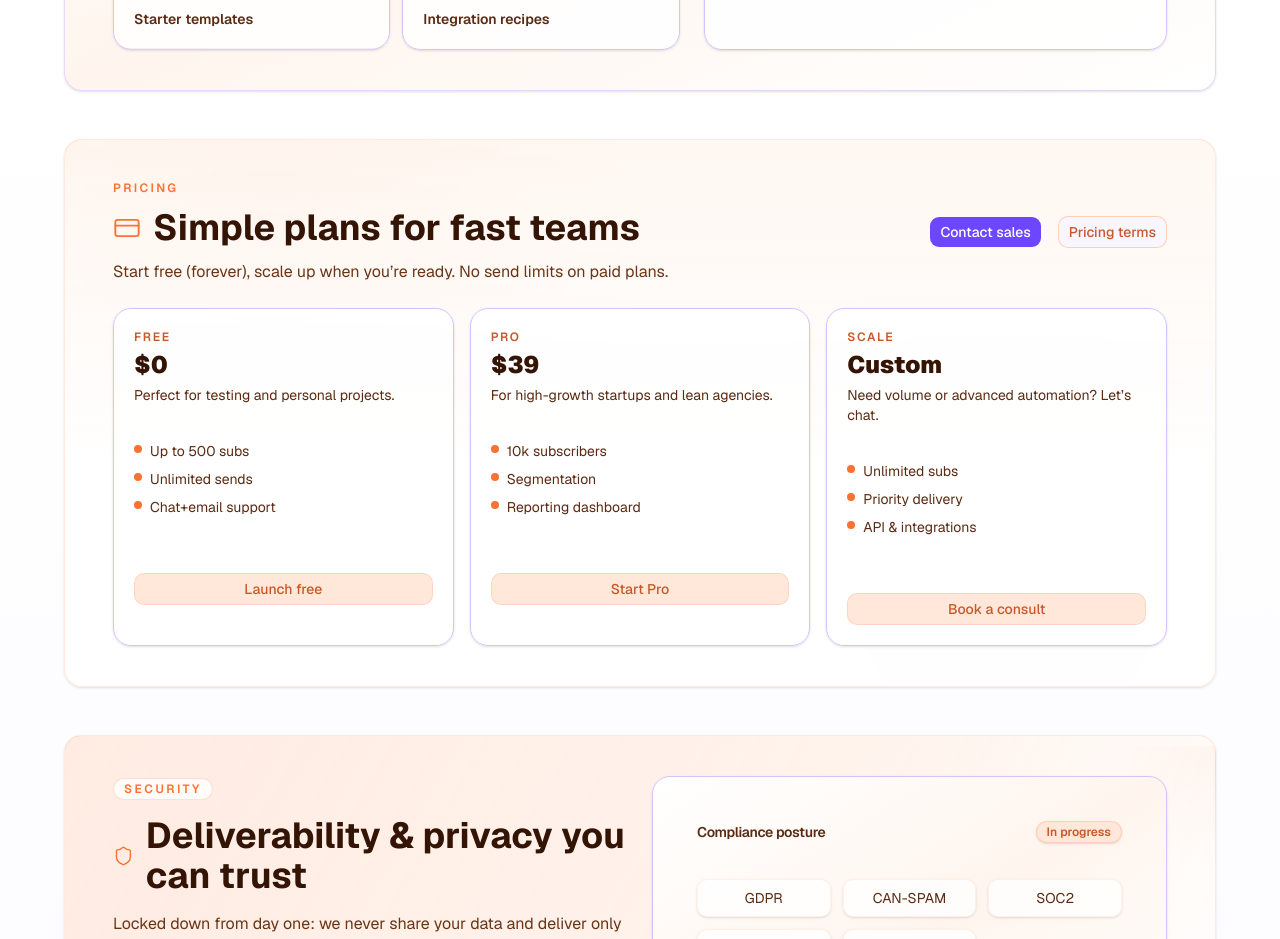
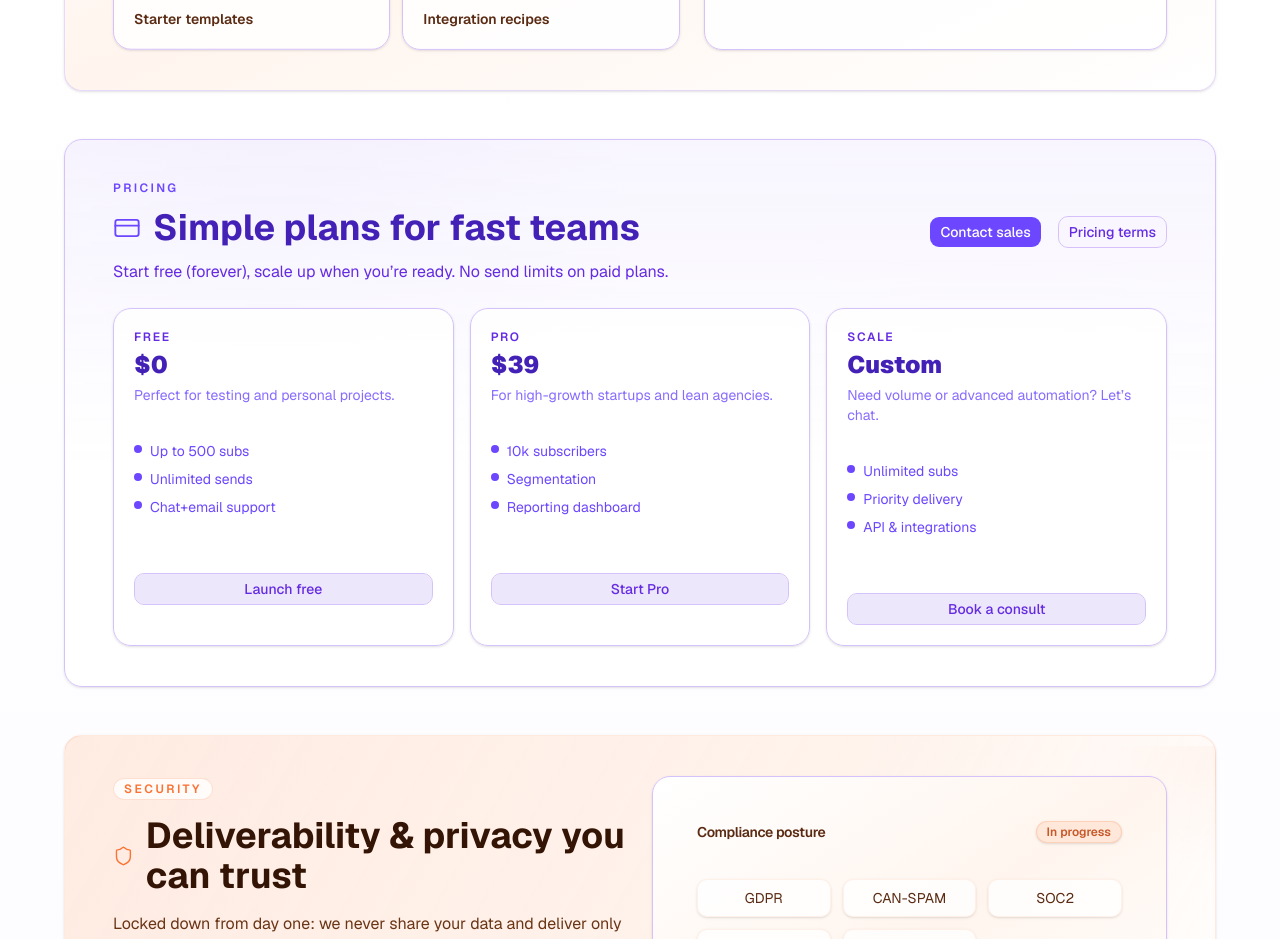
Before and after one commit to chiragbidx/next-portal-fxt, a Next.js app: page / in a window 1280 px wide. Shown: the part 2760-3699 px from the top of the page. Built offline with nearby package versions, Linux system fonts and the light colour scheme.

Commit message:
PricingSection: update to Mailvibe purples, refine plan visual

```diff
--- a/components/home/PricingSection.tsx
+++ b/components/home/PricingSection.tsx
@@ -8,50 +8,52 @@ import { PricingContent } from "../../content/home";
 export function PricingSection({ content }: { content: PricingContent }) {
   return (
     <section
-      className="rounded-2xl border border-[#fb7232]/15 bg-white/80 px-6 py-10 shadow-sm sm:px-12 animate-section hover-lift"
+      className="rounded-2xl border border-[#d6c2fa] bg-white/80 px-6 py-10 shadow-sm sm:px-12 animate-section hover-lift"
       style={{
         backgroundImage:
-          "linear-gradient(180deg, rgba(255,245,238,0.82) 0%, rgba(255,255,255,0.97) 60%), radial-gradient(circle at 18% 18%, rgba(251,114,50,0.14), transparent 36%), radial-gradient(circle at 82% 82%, rgba(199,88,41,0.12), transparent 34%)",
+          "linear-gradient(180deg, #f6f3fecc 0%, #fff 60%), radial-gradient(circle at 18% 18%, #6c47ff22, transparent 36%), radial-gradient(circle at 82% 82%, #642be31a, transparent 34%)",
         backgroundRepeat: "no-repeat, no-repeat, no-repeat",
       }}
     >
       <div className="flex flex-col gap-6 sm:flex-row sm:items-center sm:justify-between">
         <div className="space-y-3">
-          <p className="text-xs font-semibold uppercase tracking-[0.2em] text-[#fb7232]">Pricing</p>
-          <h2 className="flex items-center gap-3 text-3xl font-bold text-[#341404] sm:text-4xl">
-            <CreditCard size={28} color="#fb7232" strokeWidth={1.6} />
+          <p className="text-xs font-semibold uppercase tracking-[0.2em] text-[#6c47ff]">Pricing</p>
+          <h2 className="flex items-center gap-3 text-3xl font-bold text-[#4321b7] sm:text-4xl">
+            <CreditCard size={28} color="#6c47ff" strokeWidth={1.6} />
             {content.title}
           </h2>
-          <p className="text-base text-[#6a3515]">{content.blurb}</p>
+          <p className="text-base text-[#642be3]">{content.blurb}</p>
         </div>
         <div className="flex gap-3 sm:gap-4">
           <Button asChild>
             <a href={content.ctas.sales.href}>{content.ctas.sales.label}</a>
           </Button>
-          <Button asChild variant="outline" className="border-[#fb7232]/30 text-[#c75829]">
+          <Button asChild variant="outline" className="border-[#d6c2fa] text-[#642be3] hover:bg-[#ede7fc]">
             <a href={content.ctas.terms.href}>{content.ctas.terms.label}</a>
           </Button>
         </div>
       </div>
       <div className="mt-6 grid gap-4 sm:grid-cols-3">
         {content.plans.map((plan) => (
-          <Card key={plan.name} className="flex flex-col gap-4 bg-white/90">
+          <Card key={plan.name} className="flex flex-col gap-4 bg-white/95">
             <CardHeader className="space-y-1">
-              <CardTitle className="text-xs font-semibold uppercase tracking-[0.14em] text-[#c75829]">
+              <CardTitle className="text-xs font-semibold uppercase tracking-[0.14em] text-[#642be3]">
                 {plan.name}
               </CardTitle>
-              <CardDescription className="text-2xl font-black text-[#341404]">{plan.price}</CardDescription>
-              <p className="text-sm text-[#5a2a12]">{plan.desc}</p>
+              <CardDescription className="text-2xl font-black text-[#4321b7]">{plan.price}</CardDescription>
+              <p className="text-sm text-[#6c47ffcc]">{plan.desc}</p>
             </CardHeader>
             <CardContent>
-              <ul className="space-y-2 text-sm text-[#5a2a12]">
+              <ul className="space-y-2 text-sm text-[#6c47ff]">
                 {plan.features.map((feat) => (
-                  <li key={feat} className="flex items-start gap-2"><span className="mt-1 h-2 w-2 rounded-full bg-[#fb7232]" /> {feat}</li>
+                  <li key={feat} className="flex items-start gap-2">
+                    <span className="mt-1 h-2 w-2 rounded-full bg-[#6c47ff]" /> {feat}
+                  </li>
                 ))}
               </ul>
             </CardContent>
             <CardFooter>
-              <Button asChild variant="outline" className="w-full border-[#fb7232]/30 text-[#c75829] bg-[#ffe8da] hover:bg-[#ffd7bf]">
+              <Button asChild variant="outline" className="w-full border-[#d6c2fa] text-[#642be3] bg-[#ede7fc] hover:bg-[#d6c2fa]">
                 <a href={plan.cta.href}>{plan.cta.label}</a>
               </Button>
             </CardFooter>
```
